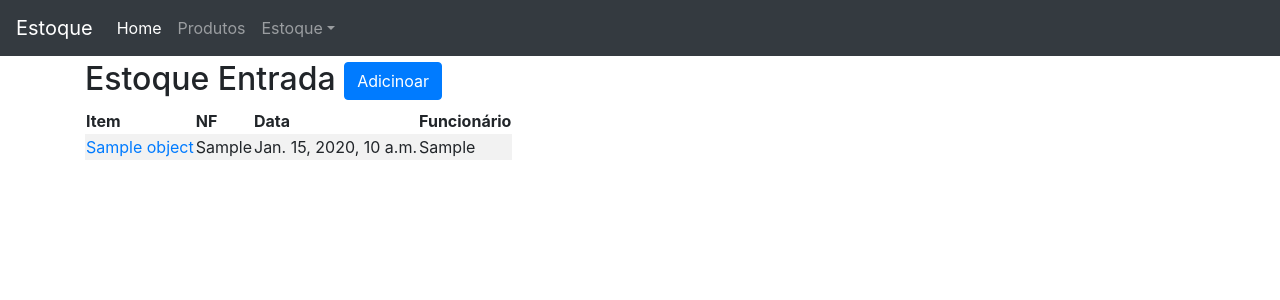
After one commit to matheusfrancisco/stock_control_django, a Django app: template project/stock/templates/estoque_entrada_list.html in a window 1280 px wide. The commit adds this page. Shown: the top 300 px of the page. Run offline with Django 3.2, Linux system fonts and the light colour scheme; the template is opened without the code that fills it: most values are stand-ins (such as "Sample title", 1, 10 or a date in 2020); some libraries are stand-ins or nearby versions.

Commit message:
Create estoque_entrada_list view

```diff
--- a/project/core/templates/includes/nav.html
+++ b/project/core/templates/includes/nav.html
@@ -17,7 +17,7 @@
             <li class="nav-item dropdown">
                 <a class="nav-link dropdown-toggle" href="#" id="dropdown01" data-toggle="dropdown" aria-haspopup="true" aria-expanded="false">Estoque</a>
                 <div class="dropdown-menu" aria-labelledby="dropdown01">
-                    <a class="dropdown-item" href="">Entrada</a>
+                    <a class="dropdown-item" href="{% url 'stock:estoque_entrada_list' %}">Entrada</a>
                     <a class="dropdown-item" href="">Saída</a>
                 </div>
             </li>
--- a/project/stock/admin.py
+++ b/project/stock/admin.py
@@ -10,7 +10,7 @@ class EstoqueItensInline(admin.TabularInline):
 @admin.register(Estoque)
 class EstoqueAdmin(admin.ModelAdmin):
     inlines = (EstoqueItensInline,)
-    list_display=('__str__', 'nf')
+    list_display=('__str__', 'nf', 'funcionario')
     search_fields = ('nf',)
     list_filter = ('funcionario',)
     date_hierarchy = 'created'
--- a/project/stock/models.py
+++ b/project/stock/models.py
@@ -21,7 +21,11 @@ class Estoque(TimeStampedModel):
         ordering = ('-created',)
 
     def __str__(self):
-        return str(self.pk)
+        return '{} - {} - {}'.format(self.pk, self.nf, self.created.strftime('%d-%m-%Y'))
+
+    def nf_formated(self):
+        return str(self.nf).zfill(3)
+
 
 class EstoqueItens(models.Model):
     estoque = models.ForeignKey(Estoque, on_delete=models.CASCADE)
--- /dev/null
+++ b/project/stock/templates/estoque_entrada_list.html
@@ -0,0 +1,39 @@
+{% extends "base.html" %}
+
+{% block content %}
+
+<h2>
+  Estoque Entrada
+  <span class="pull-right"><a href="{}">
+    <button class="btn btn-primary">
+      <span class="fa fa-plus"></span>Adicinoar
+    </button>
+  </a></span>
+</h2>
+{% if object_list %}
+  <table class="table-striped">
+    <thead>
+      <tr>
+        <th>Item</th>
+        <th>NF</th>
+        <th>Data</th>
+        <th>Funcionário</th>
+      </tr>
+    </thead>
+    <tbody>
+       {% for object in object_list %}
+          <tr>
+            <td>
+              <a href="">{{object}}</a>
+            </td>
+            <td>{{ object.nf_formated}}</td>
+            <td>{{ object.created}}</td>
+            <td>{{ object.funcionario.first_name}}</td>
+          </tr>
+       {% endfor %}
+    </tbody>
+  </table>
+{% else %}
+  <p class="alter alter-warning">Sem itens na lista</p>
+{%endif%}
+{% endblock content %}
--- a/project/urls.py
+++ b/project/urls.py
@@ -19,5 +19,6 @@ from django.urls import include,  path
 urlpatterns = [
     path('', include('project.core.urls')),
     path('product/', include('project.product.urls')),
+    path('stock/', include('project.stock.urls')),
     path('admin/', admin.site.urls),
 ]
```
Also changed, not shown: project/stock/urls.py (added, +8 -0 lines), project/stock/views.py (+9 -1 lines).
